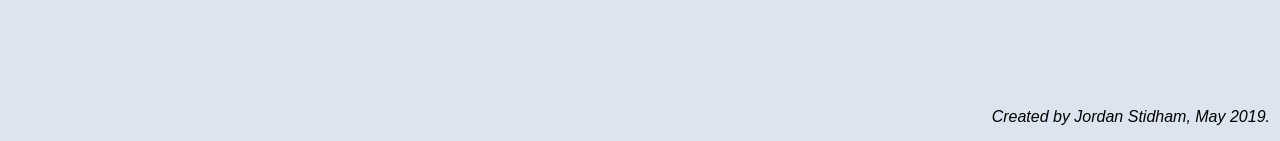
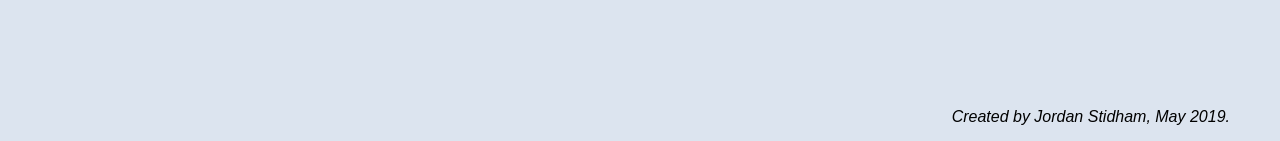
Before and after one commit to jordanstidham/PORTFOLIO, a Jekyll site: the page built from README.md, in a window 1280 px wide. Shown: the part 764-905 px from the top of the page. Built offline with Jekyll 4.4.1, drawn with Linux system fonts in a browser that asks for light colours; our own code applies the rules of GitHub Pages for plain Markdown files.

Commit message:
Update main.css

```diff
--- a/css/main.css
+++ b/css/main.css
@@ -70,7 +70,7 @@ body {
 }
 address {
     position: absolute;
-    right: 10px;
+    right: 50px;
     bottom: 10px;
 }
 
```
